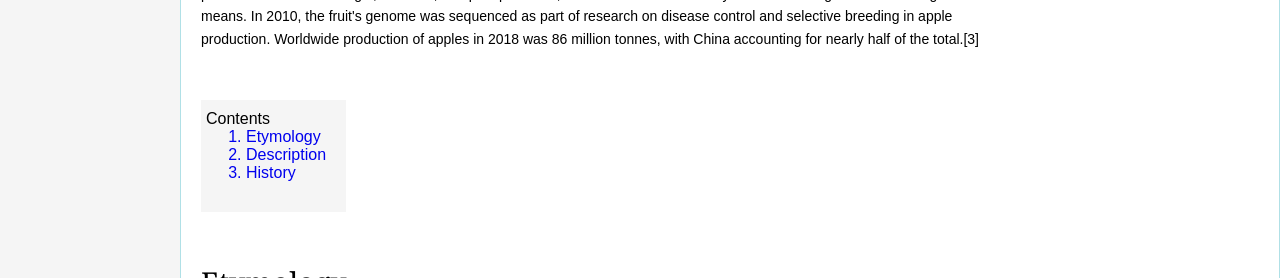
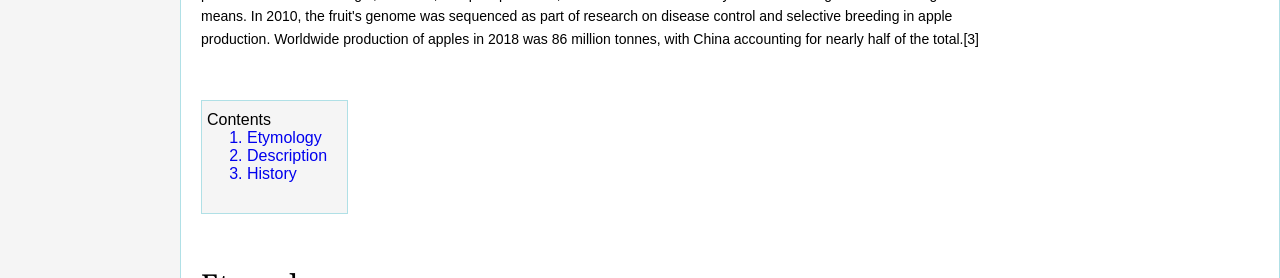
Before and after one commit to nisan-cb/info-page, a plain HTML site: page index.html in a window 1280 px wide. Shown: the part 522-800 px from the top of the page. Drawn offline with Linux system fonts and the light colour scheme.

Commit message:
Update index.html

```diff
--- a/index.html
+++ b/index.html
@@ -102,7 +102,7 @@
             total.[3]</p>
         <img src="https://upload.wikimedia.org/wikipedia/commons/thumb/a/a6/Pink_lady_and_cross_section.jpg/330px-Pink_lady_and_cross_section.jpg"
             alt="apples">
-        <div id="contents">
+        <div id="contents" class="border">
             Contents
             <ol>
                 <a href="#Etymology">
```
